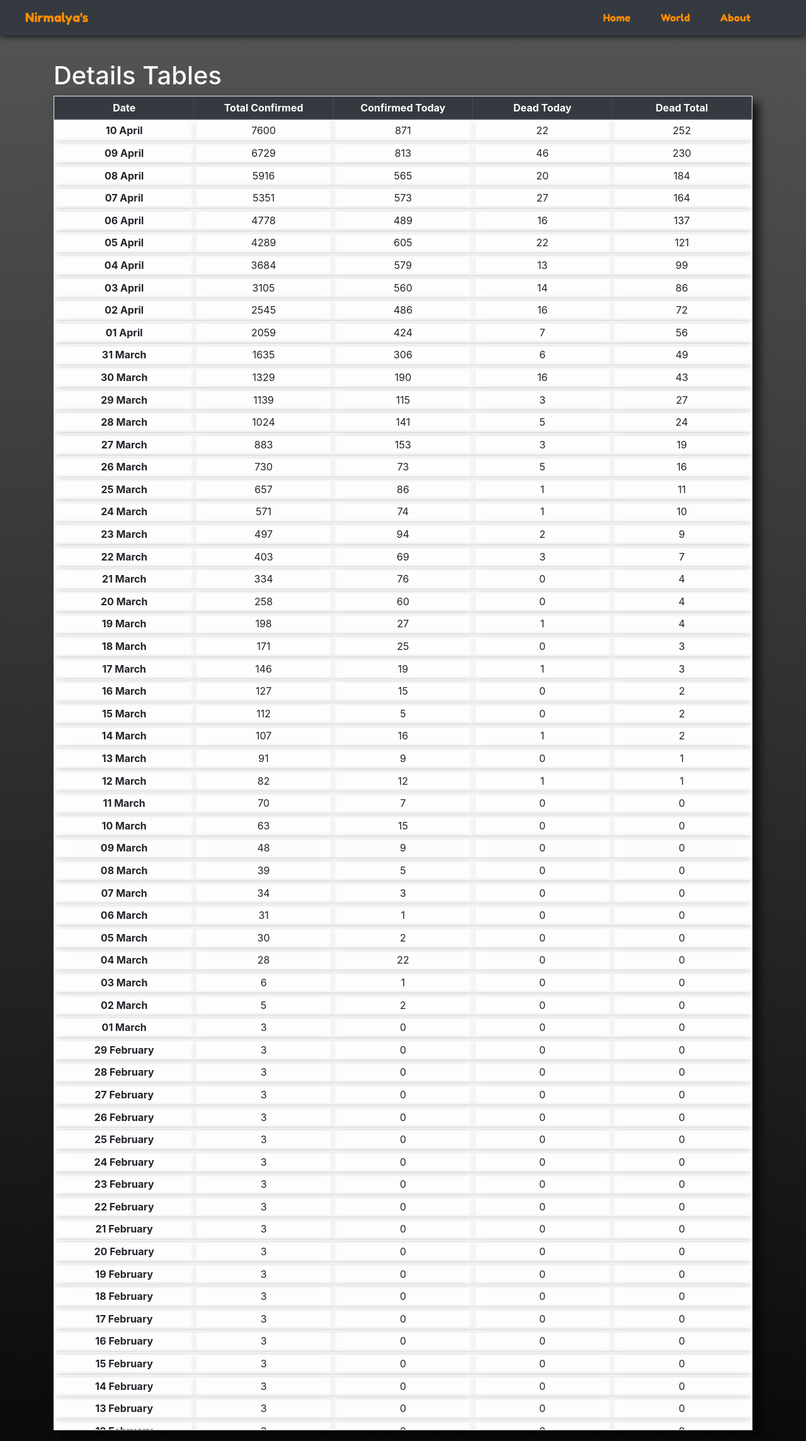
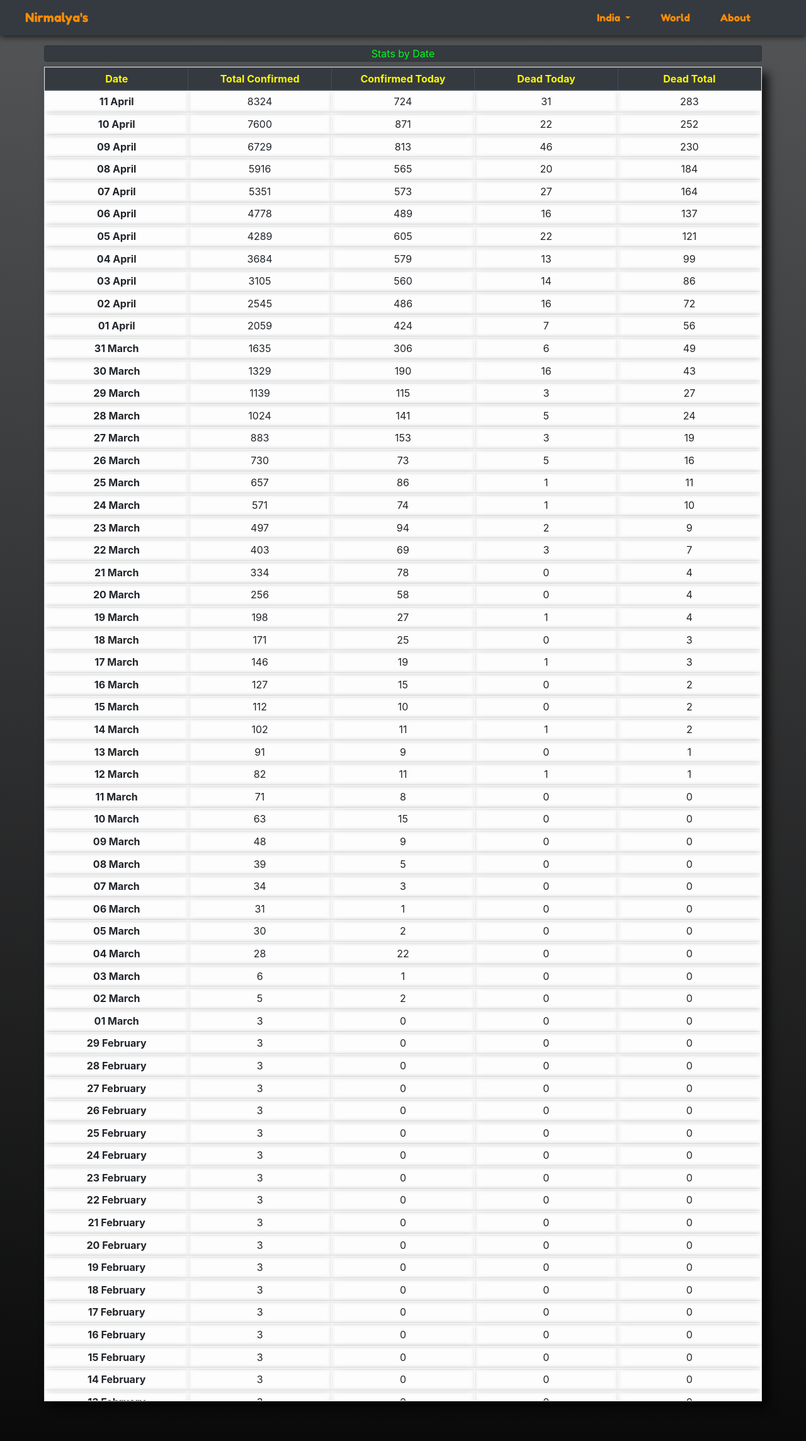
Before and after one commit to nirmalya1983/djangoapp001, a Django app: template covt19/templates/index.html in a window 1280 px wide. Shown: the top 2288 px of the page at 63% size. Run offline with Django 3.2, Linux system fonts and the light colour scheme; the template is opened without the code that fills it, so the values that code supplies are empty; some libraries are stand-ins or nearby versions.

Commit message:
commit requirements

```diff
--- /dev/null
+++ b/covt19/templates/buttonTemp.html
@@ -0,0 +1,5 @@
+<div class="card container bg-dark text-center mb-2" style="color: #03fc1c;">
+  <div class="card-body p-0 m-0">
+    Stats by Date
+  </div>
+</div>
--- a/covt19/templates/index.html
+++ b/covt19/templates/index.html
@@ -3,12 +3,13 @@
   <body class="loadbg pt-5">
     {% include "spinner.html" %}
 
-  <div class="row d-none pt-5" id="BaseCont">
+  <div class="row d-none pt-4" id="BaseCont">
     {% include "headNav1.html" %}
 
 
-  <div class="container text-light"><h1>Details Tables</h1></div>
-  <div class="container" id="data1">
+  <!--<div class="container text-light"><h1>Details Tables</h1></div>-->
+  {% include "buttonTemp.html" %}
+  <div class="container p-0" id="data1">
     <table class="table table-bordered table-light table-hover table-sm">
 	<thead class="thead-dark">
     <tr>
--- a/static/css/nirmalya.css
+++ b/static/css/nirmalya.css
@@ -23,9 +23,10 @@
     width:100%;
     table-layout:fixed;
 }
-thead {
+.table .thead-dark th {
+  color:#fcf803;
+}
 
-}
 .sk-folding-cube {
   margin: 20px auto;
   width: 60px;
--- a/static/js/result.js
+++ b/static/js/result.js
@@ -370,16 +370,16 @@
 			"totalrecovered": "4"
 		},
 		{
-			"dailyconfirmed": "7",
+			"dailyconfirmed": "8",
 			"dailydeceased": "0",
 			"dailyrecovered": "0",
 			"date": "11 March ",
-			"totalconfirmed": "70",
+			"totalconfirmed": "71",
 			"totaldeceased": "0",
 			"totalrecovered": "4"
 		},
 		{
-			"dailyconfirmed": "12",
+			"dailyconfirmed": "11",
 			"dailydeceased": "1",
 			"dailyrecovered": "0",
 			"date": "12 March ",
@@ -397,16 +397,16 @@
 			"totalrecovered": "10"
 		},
 		{
-			"dailyconfirmed": "16",
+			"dailyconfirmed": "11",
 			"dailydeceased": "1",
 			"dailyrecovered": "0",
 			"date": "14 March ",
-			"totalconfirmed": "107",
+			"totalconfirmed": "102",
 			"totaldeceased": "2",
 			"totalrecovered": "10"
 		},
 		{
-			"dailyconfirmed": "5",
+			"dailyconfirmed": "10",
 			"dailydeceased": "0",
 			"dailyrecovered": "3",
 			"date": "15 March ",
@@ -451,16 +451,16 @@
 			"totalrecovered": "20"
 		},
 		{
-			"dailyconfirmed": "60",
+			"dailyconfirmed": "58",
 			"dailydeceased": "0",
 			"dailyrecovered": "3",
 			"date": "20 March ",
-			"totalconfirmed": "258",
+			"totalconfirmed": "256",
 			"totaldeceased": "4",
 			"totalrecovered": "23"
 		},
 		{
-			"dailyconfirmed": "76",
+			"dailyconfirmed": "78",
 			"dailydeceased": "0",
 			"dailyrecovered": "0",
 			"date": "21 March ",
@@ -642,58 +642,67 @@
 		{
 			"dailyconfirmed": "871",
 			"dailydeceased": "22",
-			"dailyrecovered": "139",
+			"dailyrecovered": "153",
 			"date": "10 April ",
 			"totalconfirmed": "7600",
 			"totaldeceased": "252",
-			"totalrecovered": "774"
+			"totalrecovered": "788"
+		},
+		{
+			"dailyconfirmed": "724",
+			"dailydeceased": "31",
+			"dailyrecovered": "108",
+			"date": "11 April ",
+			"totalconfirmed": "8324",
+			"totaldeceased": "283",
+			"totalrecovered": "896"
 		}
 	],
 	"statewise": [
 		{
-			"active": "6577",
-			"confirmed": "7600",
-			"deaths": "249",
-			"deltaconfirmed": "871",
-			"deltadeaths": "22",
-			"deltarecovered": "139",
-			"lastupdatedtime": "11/04/2020 00:20:24",
-			"recovered": "774",
+			"active": "7147",
+			"confirmed": "8323",
+			"deaths": "280",
+			"deltaconfirmed": "724",
+			"deltadeaths": "31",
+			"deltarecovered": "108",
+			"lastupdatedtime": "11/04/2020 21:20:24",
+			"recovered": "896",
 			"state": "Total",
 			"statecode": "TT"
 		},
 		{
-			"active": "1276",
-			"confirmed": "1574",
-			"deaths": "110",
-			"deltaconfirmed": "210",
-			"deltadeaths": "13",
-			"deltarecovered": "63",
-			"lastupdatedtime": "11/04/2020 00:00:28",
+			"active": "1446",
+			"confirmed": "1761",
+			"deaths": "127",
+			"deltaconfirmed": "187",
+			"deltadeaths": "17",
+			"deltarecovered": "0",
+			"lastupdatedtime": "11/04/2020 21:20:24",
 			"recovered": "188",
 			"state": "Maharashtra",
 			"statecode": "MH"
 		},
 		{
-			"active": "858",
-			"confirmed": "911",
-			"deaths": "9",
-			"deltaconfirmed": "77",
+			"active": "915",
+			"confirmed": "969",
+			"deaths": "10",
+			"deltaconfirmed": "58",
 			"deltadeaths": "1",
-			"deltarecovered": "17",
-			"lastupdatedtime": "10/04/2020 18:50:26",
+			"deltarecovered": "0",
+			"lastupdatedtime": "11/04/2020 18:55:24",
 			"recovered": "44",
 			"state": "Tamil Nadu",
 			"statecode": "TN"
 		},
 		{
-			"active": "862",
-			"confirmed": "903",
-			"deaths": "14",
-			"deltaconfirmed": "183",
-			"deltadeaths": "2",
-			"deltarecovered": "2",
-			"lastupdatedtime": "10/04/2020 21:00:25",
+			"active": "1023",
+			"confirmed": "1069",
+			"deaths": "19",
+			"deltaconfirmed": "166",
+			"deltadeaths": "5",
+			"deltarecovered": "0",
+			"lastupdatedtime": "11/04/2020 21:13:10",
 			"recovered": "27",
 			"state": "Delhi",
 			"statecode": "DL"
@@ -702,7 +711,7 @@
 			"active": "430",
 			"confirmed": "487",
 			"deaths": "12",
-			"deltaconfirmed": "16",
+			"deltaconfirmed": "0",
 			"deltadeaths": "0",
 			"deltarecovered": "0",
 			"lastupdatedtime": "10/04/2020 20:35:30",
@@ -711,106 +720,106 @@
 			"statecode": "TG"
 		},
 		{
-			"active": "498",
-			"confirmed": "561",
+			"active": "559",
+			"confirmed": "678",
 			"deaths": "3",
-			"deltaconfirmed": "98",
+			"deltaconfirmed": "117",
 			"deltadeaths": "0",
-			"deltarecovered": "0",
-			"lastupdatedtime": "10/04/2020 22:00:25",
-			"recovered": "60",
+			"deltarecovered": "56",
+			"lastupdatedtime": "11/04/2020 19:05:25",
+			"recovered": "116",
 			"state": "Rajasthan",
 			"statecode": "RJ"
 		},
 		{
-			"active": "238",
-			"confirmed": "364",
+			"active": "228",
+			"confirmed": "373",
 			"deaths": "2",
-			"deltaconfirmed": "7",
+			"deltaconfirmed": "10",
 			"deltadeaths": "0",
-			"deltarecovered": "27",
-			"lastupdatedtime": "10/04/2020 18:35:27",
-			"recovered": "124",
+			"deltarecovered": "19",
+			"lastupdatedtime": "11/04/2020 18:20:24",
+			"recovered": "143",
 			"state": "Kerala",
 			"statecode": "KL"
 		},
 		{
-			"active": "397",
-			"confirmed": "433",
-			"deaths": "4",
-			"deltaconfirmed": "23",
-			"deltadeaths": "0",
-			"deltarecovered": "1",
-			"lastupdatedtime": "10/04/2020 19:35:25",
-			"recovered": "32",
+			"active": "402",
+			"confirmed": "452",
+			"deaths": "5",
+			"deltaconfirmed": "19",
+			"deltadeaths": "1",
+			"deltarecovered": "13",
+			"lastupdatedtime": "11/04/2020 19:50:25",
+			"recovered": "45",
 			"state": "Uttar Pradesh",
 			"statecode": "UP"
 		},
 		{
-			"active": "365",
-			"confirmed": "381",
+			"active": "389",
+			"confirmed": "405",
 			"deaths": "6",
-			"deltaconfirmed": "18",
+			"deltaconfirmed": "24",
 			"deltadeaths": "0",
 			"deltarecovered": "0",
-			"lastupdatedtime": "10/04/2020 20:35:35",
+			"lastupdatedtime": "11/04/2020 18:55:25",
 			"recovered": "10",
 			"state": "Andhra Pradesh",
 			"statecode": "AP"
 		},
 		{
-			"active": "390",
+			"active": "373",
 			"confirmed": "451",
-			"deaths": "36",
-			"deltaconfirmed": "40",
+			"deaths": "39",
+			"deltaconfirmed": "0",
 			"deltadeaths": "3",
 			"deltarecovered": "0",
-			"lastupdatedtime": "10/04/2020 19:35:26",
-			"recovered": "25",
+			"lastupdatedtime": "11/04/2020 16:35:25",
+			"recovered": "39",
 			"state": "Madhya Pradesh",
 			"statecode": "MP"
 		},
 		{
-			"active": "167",
-			"confirmed": "207",
+			"active": "170",
+			"confirmed": "215",
 			"deaths": "6",
-			"deltaconfirmed": "10",
+			"deltaconfirmed": "8",
 			"deltadeaths": "0",
-			"deltarecovered": "4",
-			"lastupdatedtime": "10/04/2020 21:50:26",
-			"recovered": "34",
+			"deltarecovered": "5",
+			"lastupdatedtime": "11/04/2020 19:20:25",
+			"recovered": "39",
 			"state": "Karnataka",
 			"statecode": "KA"
 		},
 		{
-			"active": "326",
-			"confirmed": "378",
-			"deaths": "19",
-			"deltaconfirmed": "116",
-			"deltadeaths": "1",
-			"deltarecovered": "7",
-			"lastupdatedtime": "10/04/2020 20:35:37",
-			"recovered": "33",
+			"active": "402",
+			"confirmed": "468",
+			"deaths": "22",
+			"deltaconfirmed": "90",
+			"deltadeaths": "3",
+			"deltarecovered": "11",
+			"lastupdatedtime": "11/04/2020 20:20:24",
+			"recovered": "44",
 			"state": "Gujarat",
 			"statecode": "GJ"
 		},
 		{
-			"active": "138",
-			"confirmed": "176",
+			"active": "141",
+			"confirmed": "179",
 			"deaths": "2",
-			"deltaconfirmed": "6",
+			"deltaconfirmed": "3",
 			"deltadeaths": "0",
-			"deltarecovered": "4",
-			"lastupdatedtime": "10/04/2020 18:10:25",
+			"deltarecovered": "0",
+			"lastupdatedtime": "11/04/2020 19:05:26",
 			"recovered": "36",
 			"state": "Haryana",
 			"statecode": "HR"
 		},
 		{
-			"active": "197",
-			"confirmed": "207",
+			"active": "214",
+			"confirmed": "224",
 			"deaths": "4",
-			"deltaconfirmed": "23",
+			"deltaconfirmed": "17",
 			"deltadeaths": "0",
 			"deltarecovered": "0",
 			"lastupdatedtime": "09/04/2020 19:35:27",
@@ -819,25 +828,25 @@
 			"statecode": "JK"
 		},
 		{
-			"active": "120",
-			"confirmed": "151",
-			"deaths": "11",
-			"deltaconfirmed": "21",
+			"active": "126",
+			"confirmed": "158",
+			"deaths": "12",
+			"deltaconfirmed": "7",
 			"deltadeaths": "1",
-			"deltarecovered": "2",
-			"lastupdatedtime": "10/04/2020 18:50:28",
+			"deltarecovered": "0",
+			"lastupdatedtime": "11/04/2020 18:55:26",
 			"recovered": "20",
 			"state": "Punjab",
 			"statecode": "PB"
 		},
 		{
-			"active": "95",
-			"confirmed": "116",
+			"active": "105",
+			"confirmed": "126",
 			"deaths": "5",
-			"deltaconfirmed": "13",
+			"deltaconfirmed": "10",
 			"deltadeaths": "0",
 			"deltarecovered": "0",
-			"lastupdatedtime": "10/04/2020 10:00:25",
+			"lastupdatedtime": "11/04/2020 19:20:26",
 			"recovered": "16",
 			"state": "West Bengal",
 			"statecode": "WB"
@@ -846,19 +855,19 @@
 			"active": "37",
 			"confirmed": "50",
 			"deaths": "1",
-			"deltaconfirmed": "2",
+			"deltaconfirmed": "0",
 			"deltadeaths": "0",
-			"deltarecovered": "10",
+			"deltarecovered": "0",
 			"lastupdatedtime": "11/04/2020 00:20:26",
 			"recovered": "12",
 			"state": "Odisha",
 			"statecode": "OR"
 		},
 		{
-			"active": "44",
-			"confirmed": "60",
+			"active": "45",
+			"confirmed": "61",
 			"deaths": "1",
-			"deltaconfirmed": "2",
+			"deltaconfirmed": "1",
 			"deltadeaths": "0",
 			"deltarecovered": "0",
 			"lastupdatedtime": "10/04/2020 10:35:27",
@@ -883,7 +892,7 @@
 			"confirmed": "29",
 			"deaths": "1",
 			"deltaconfirmed": "0",
-			"deltadeaths": "1",
+			"deltadeaths": "0",
 			"deltarecovered": "0",
 			"lastupdatedtime": "10/04/2020 10:20:25",
 			"recovered": "0",
@@ -894,7 +903,7 @@
 			"active": "12",
 			"confirmed": "19",
 			"deaths": "0",
-			"deltaconfirmed": "1",
+			"deltaconfirmed": "0",
 			"deltadeaths": "0",
 			"deltarecovered": "0",
 			"lastupdatedtime": "10/04/2020 18:10:27",
@@ -904,13 +913,13 @@
 		},
 		{
 			"active": "24",
-			"confirmed": "28",
+			"confirmed": "32",
 			"deaths": "2",
-			"deltaconfirmed": "0",
+			"deltaconfirmed": "4",
 			"deltadeaths": "0",
-			"deltarecovered": "0",
-			"lastupdatedtime": "09/04/2020 10:50:40",
-			"recovered": "2",
+			"deltarecovered": "4",
+			"lastupdatedtime": "11/04/2020 18:20:25",
+			"recovered": "6",
 			"state": "Himachal Pradesh",
 			"statecode": "HP"
 		},
@@ -918,9 +927,9 @@
 			"active": "4",
 			"confirmed": "15",
 			"deaths": "0",
-			"deltaconfirmed": "1",
+			"deltaconfirmed": "0",
 			"deltadeaths": "0",
-			"deltarecovered": "1",
+			"deltarecovered": "0",
 			"lastupdatedtime": "10/04/2020 11:20:26",
 			"recovered": "11",
 			"state": "Ladakh",
@@ -956,7 +965,7 @@
 			"deaths": "0",
 			"deltaconfirmed": "0",
 			"deltadeaths": "0",
-			"deltarecovered": "1",
+			"deltarecovered": "0",
 			"lastupdatedtime": "04/04/2020 09:42:27",
 			"recovered": "1",
 			"state": "Goa",
@@ -966,7 +975,7 @@
 			"active": "6",
 			"confirmed": "7",
 			"deaths": "0",
-			"deltaconfirmed": "2",
+			"deltaconfirmed": "0",
 			"deltadeaths": "0",
 			"deltarecovered": "0",
 			"lastupdatedtime": "10/04/2020 17:50:26",
@@ -975,13 +984,13 @@
 			"statecode": "PY"
 		},
 		{
-			"active": "13",
-			"confirmed": "14",
+			"active": "16",
+			"confirmed": "17",
 			"deaths": "1",
-			"deltaconfirmed": "1",
+			"deltaconfirmed": "3",
 			"deltadeaths": "0",
 			"deltarecovered": "0",
-			"lastupdatedtime": "10/04/2020 10:20:26",
+			"lastupdatedtime": "11/04/2020 11:55:30",
 			"recovered": "0",
 			"state": "Jharkhand",
 			"statecode": "JH"
@@ -1038,7 +1047,7 @@
 			"active": "2",
 			"confirmed": "2",
 			"deaths": "0",
-			"deltaconfirmed": "1",
+			"deltaconfirmed": "0",
 			"deltadeaths": "0",
 			"deltarecovered": "0",
 			"lastupdatedtime": "10/04/2020 20:00:27",
@@ -1109,7 +1118,6 @@
 	],
 	"tested": [
 		{
-			"_cyevm": "600",
 			"positivecasesfromsamplesreported": "",
 			"samplereportedtoday": "",
 			"source": "Press_Release_ICMR_13March2020.pdf",
@@ -1120,7 +1128,6 @@
 			"updatetimestamp": "13/03/2020 12:00: am"
 		},
 		{
-			"_cyevm": "890",
 			"positivecasesfromsamplesreported": "",
 			"samplereportedtoday": "",
 			"source": "ICMR_website_update_18March_6PM_IST.pdf",
@@ -1131,7 +1138,6 @@
 			"updatetimestamp": "18/03/2020 06:00: pm"
 		},
 		{
-			"_cyevm": "890",
 			"positivecasesfromsamplesreported": "",
 			"samplereportedtoday": "",
 			"source": "ICMR_website_update_19March_10AM_IST_V2.pdf",
@@ -1142,7 +1148,6 @@
 			"updatetimestamp": "19/03/2020 10:00: am"
 		},
 		{
-			"_cyevm": "890",
 			"positivecasesfromsamplesreported": "",
 			"samplereportedtoday": "",
 			"source": "ICMR_website_update_19March_6PM_IST.pdf",
@@ -1153,7 +1158,6 @@
 			"updatetimestamp": "19/03/2020 06:00: pm"
 		},
 		{
-			"_cyevm": "890",
 			"positivecasesfromsamplesreported": "",
 			"samplereportedtoday": "",
 			"source": "ICMR_website_update_20March_10AM_IST.pdf",
@@ -1164,7 +1168,6 @@
 			"updatetimestamp": "20/03/2020 10:00: am"
 		},
 		{
-			"_cyevm": "890",
 			"positivecasesfromsamplesreported": "",
 			"samplereportedtoday": "",
 			"source": "ICMR_website_update_20March_6PM_IST.pdf",
@@ -1175,7 +1178,6 @@
 			"updatetimestamp": "20/03/2020 06:00: pm"
 		},
 		{
-			"_cyevm": "890",
 			"positivecasesfromsamplesreported": "",
 			"samplereportedtoday": "",
 			"source": "ICMR_website_update_21March_10AM_IST.pdf",
@@ -1186,7 +1188,6 @@
 			"updatetimestamp": "21/03/2020 10:00: am"
 		},
 		{
-			"_cyevm": "890",
 			"positivecasesfromsamplesreported": "",
 			"samplereportedtoday": "",
 			"source": "ICMR_website_update_21March_6PM_IST.pdf",
@@ -1197,7 +1198,6 @@
 			"updatetimestamp": "21/03/2020 06:00: pm"
 		},
 		{
-			"_cyevm": "890",
 			"positivecasesfromsamplesreported": "",
 			"samplereportedtoday": "",
 			"source": "ICMR_website_update_22March_10AM_IST.pdf",
@@ -1208,7 +1208,6 @@
 			"updatetimestamp": "22/03/2020 10:00: am"
 		},
 		{
-			"_cyevm": "890",
 			"positivecasesfromsamplesreported": "",
 			"samplereportedtoday": "",
 			"source": "ICMR_website_update_22March_6PM_IST.pdf",
@@ -1219,7 +1218,6 @@
 			"updatetimestamp": "22/03/2020 06:00: pm"
 		},
 		{
-			"_cyevm": "890",
 			"positivecasesfromsamplesreported": "",
 			"samplereportedtoday": "",
 			"source": "ICMR_website_update_23March_10AM_IST.pdf",
@@ -1230,7 +1228,6 @@
 			"updatetimestamp": "23/03/2020 10:00: am"
 		},
 		{
-			"_cyevm": "890",
 			"positivecasesfromsamplesreported": "",
 			"samplereportedtoday": "",
 			"source": "ICMR_website_update_23March_8PM_IST.pdf",
@@ -1241,7 +1238,6 @@
 			"updatetimestamp": "23/03/2020 08:00: pm"
 		},
 		{
-			"_cyevm": "890",
 			"positivecasesfromsamplesreported": "",
 			"samplereportedtoday": "",
 			"source": "ICMR_website_update_24March_10AM_IST.pdf",
@@ -1252,7 +1248,6 @@
 			"updatetimestamp": "24/03/2020 10:00: am"
 		},
 		{
-			"_cyevm": "890",
 			"positivecasesfromsamplesreported": "",
 			"samplereportedtoday": "",
 			"source": "ICMR_website_update_24March_8PM_IST.pdf",
@@ -1263,7 +1258,6 @@
 			"updatetimestamp": "24/03/2020 08:00: pm"
 		},
 		{
-			"_cyevm": "890",
 			"positivecasesfromsamplesreported": "",
 			"samplereportedtoday": "",
 			"source": "ICMR_website_update_25March_10AM_IST.pdf",
@@ -1274,7 +1268,6 @@
 			"updatetimestamp": "25/03/2020 10:00: am"
 		},
 		{
-			"_cyevm": "890",
 			"positivecasesfromsamplesreported": "",
 			"samplereportedtoday": "",
 			"source": "ICMR_website_update_25March_8PM_IST.pdf",
@@ -1285,7 +1278,6 @@
 			"updatetimestamp": "25/03/2020 08:00: pm"
 		},
 		{
-			"_cyevm": "0",
 			"positivecasesfromsamplesreported": "",
 			"samplereportedtoday": "",
 			"source": "",
@@ -1296,7 +1288,6 @@
 			"updatetimestamp": "26/03/2020 10:00: am"
 		},
 		{
-			"_cyevm": "0",
 			"positivecasesfromsamplesreported": "",
 			"samplereportedtoday": "",
 			"source": "",
@@ -1307,7 +1298,6 @@
 			"updatetimestamp": "26/03/2020 06:00: pm"
 		},
 		{
-			"_cyevm": "890",
 			"positivecasesfromsamplesreported": "",
 			"samplereportedtoday": "",
 			"source": "ICMR_website_update_27March_9AM_IST.pdf",
@@ -1436,6 +1426,16 @@
 			"totalpositivecases": "5705",
 			"totalsamplestested": "144910",
 			"updatetimestamp": "09/04/2020 09:00: pm"
+		},
+		{
+			"positivecasesfromsamplesreported": "433",
+			"samplereportedtoday": "15663",
+			"source": "https://icmr.nic.in/sites/default/files/whats_new/ICMR_testing_update_10April_9PM_IST.pdf",
+			"testsconductedbyprivatelabs": "",
+			"totalindividualstested": "147034",
+			"totalpositivecases": "6872",
+			"totalsamplestested": "161330",
+			"updatetimestamp": "10/04/2020 09:00: pm"
 		}
 	]
 }
--- a/templates/headNav1.html
+++ b/templates/headNav1.html
@@ -6,8 +6,13 @@
 
   <div class="collapse navbar-collapse" id="navbarTogglerDemo02">
     <ul class="navbar-nav ml-auto mt-2 mt-lg-0 mr-5">
-      <li class="nav-item active ml-3 mr-3">
-        <a class="nav-link" href="#">Home <span class="sr-only">(current)</span></a>
+      <li class="nav-item active ml-3 mr-3 dropdown">
+        <a class="nav-link dropdown-toggle" href="#" data-toggle="dropdown">India <span class="sr-only">(current)</span></a>
+        <div class="dropdown-menu">
+          <a href="#" class="dropdown-item">Stats by Date</a>
+          <a href="#" class="dropdown-item">Stats by State</a>
+          <a href="#" class="dropdown-item">Stats of Tests</a>
+        </div>
       </li>
       <li class="nav-item ml-3 mr-3">
         <a class="nav-link " href="World">World</a>
--- a/testProject001/settings.py
+++ b/testProject001/settings.py
@@ -25,7 +25,7 @@
 # SECURITY WARNING: don't run with debug turned on in production!
 DEBUG = True
 
-ALLOWED_HOSTS = ['nirmalyaapp1.herokuapp.com']
+ALLOWED_HOSTS = ['nirmalyaapp1.herokuapp.com','127.0.0.1']
 
 
 # Application definition
```
Also changed, not shown: db.sqlite3 (added).
